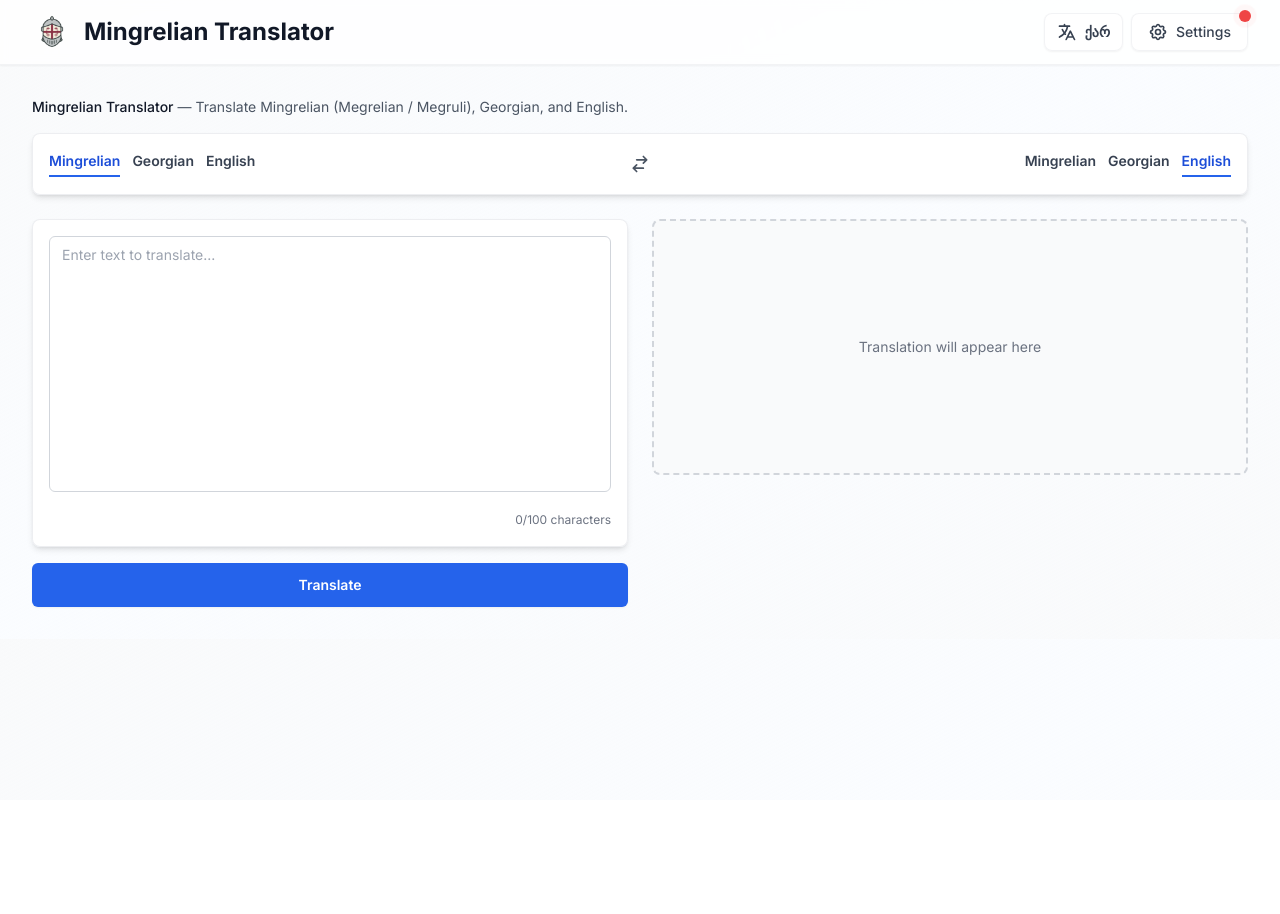
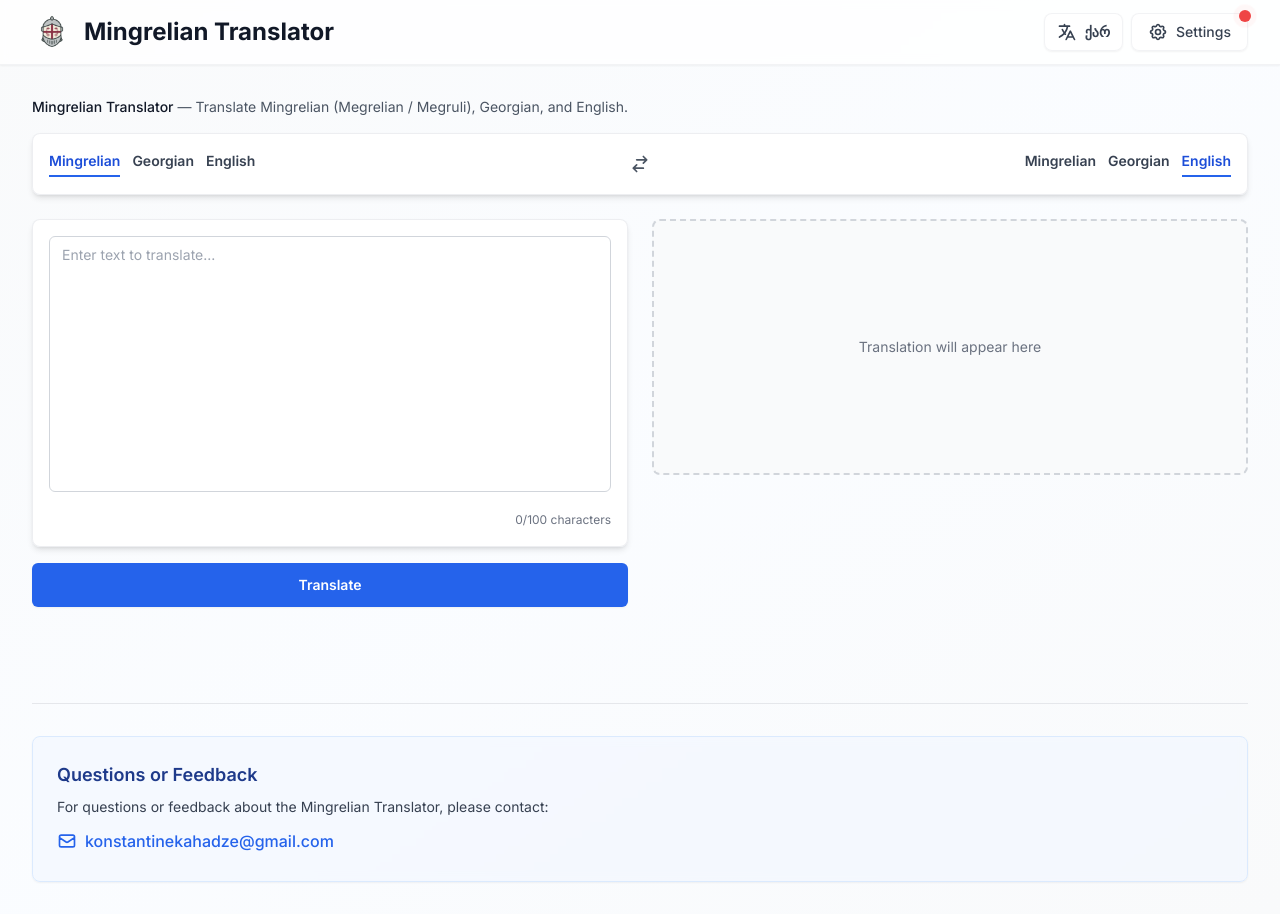
Before and after one commit to kkahadze/mkhedruli-megruli, a Next.js app: page / in a window 1280 px wide. Before the commit the page ends 800 px from the top, so only its background shows below. Built offline with nearby package versions, Linux system fonts and the light colour scheme.

Commit message:
chore: added contact info

```diff
--- a/app/page.tsx
+++ b/app/page.tsx
@@ -554,6 +554,27 @@
           )}
         </div>
       </div>
+
+      {/* Contact Section */}
+      <div className="mt-24 pt-8 border-t border-gray-200">
+        <div className="rounded-lg border border-blue-100 bg-blue-50/50 backdrop-blur-sm p-6 shadow-sm">
+          <h3 className="text-lg font-semibold text-blue-900 mb-2">
+            {t('contactTitle')}
+          </h3>
+          <p className="text-sm text-gray-700 mb-3">
+            {t('contactMessage')}
+          </p>
+          <a
+            href="mailto:konstantinekahadze@gmail.com"
+            className="inline-flex items-center gap-2 text-blue-600 hover:text-blue-800 font-medium transition-colors break-all sm:break-normal"
+          >
+            <svg className="w-5 h-5 shrink-0" fill="none" stroke="currentColor" viewBox="0 0 24 24">
+              <path strokeLinecap="round" strokeLinejoin="round" strokeWidth={2} d="M3 8l7.89 5.26a2 2 0 002.22 0L21 8M5 19h14a2 2 0 002-2V7a2 2 0 00-2-2H5a2 2 0 00-2 2v10a2 2 0 002 2z" />
+            </svg>
+            <span className="break-all">konstantinekahadze@gmail.com</span>
+          </a>
+        </div>
+      </div>
     </main>
     </>
   )
--- a/utils/translations.ts
+++ b/utils/translations.ts
@@ -62,6 +62,10 @@
     networkError: 'Network error',
     apiError: 'API error',
     noResult: 'No result received from server',
+
+    // Contact
+    contactTitle: 'Questions or Feedback',
+    contactMessage: 'For questions or feedback about the Mingrelian Translator, please contact:',
   },
   ka: {
     // Navbar
@@ -124,6 +128,10 @@
     networkError: 'ქსელის შეცდომა',
     apiError: 'API შეცდომა',
     noResult: 'სერვერიდან პასუხი არ მიღებულა',
+
+    // Contact
+    contactTitle: 'კითხვები ან გამოხმაურება',
+    contactMessage: 'კითხვების ან გამოხმაურების შემთხვევაში მეგრული მთარგმნელის შესახებ, გთხოვთ დაუკავშირდეთ:',
   },
 }
 
```
